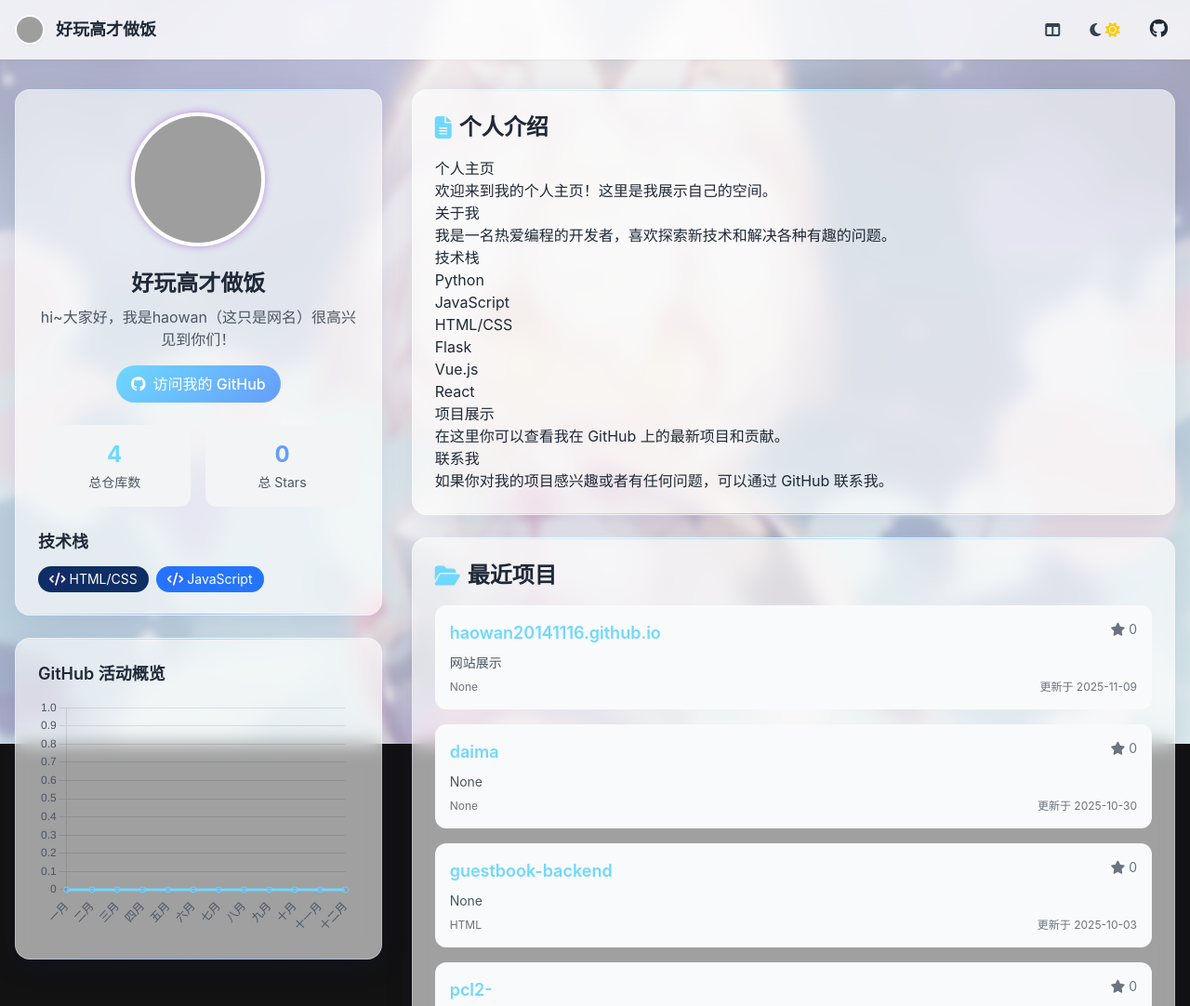
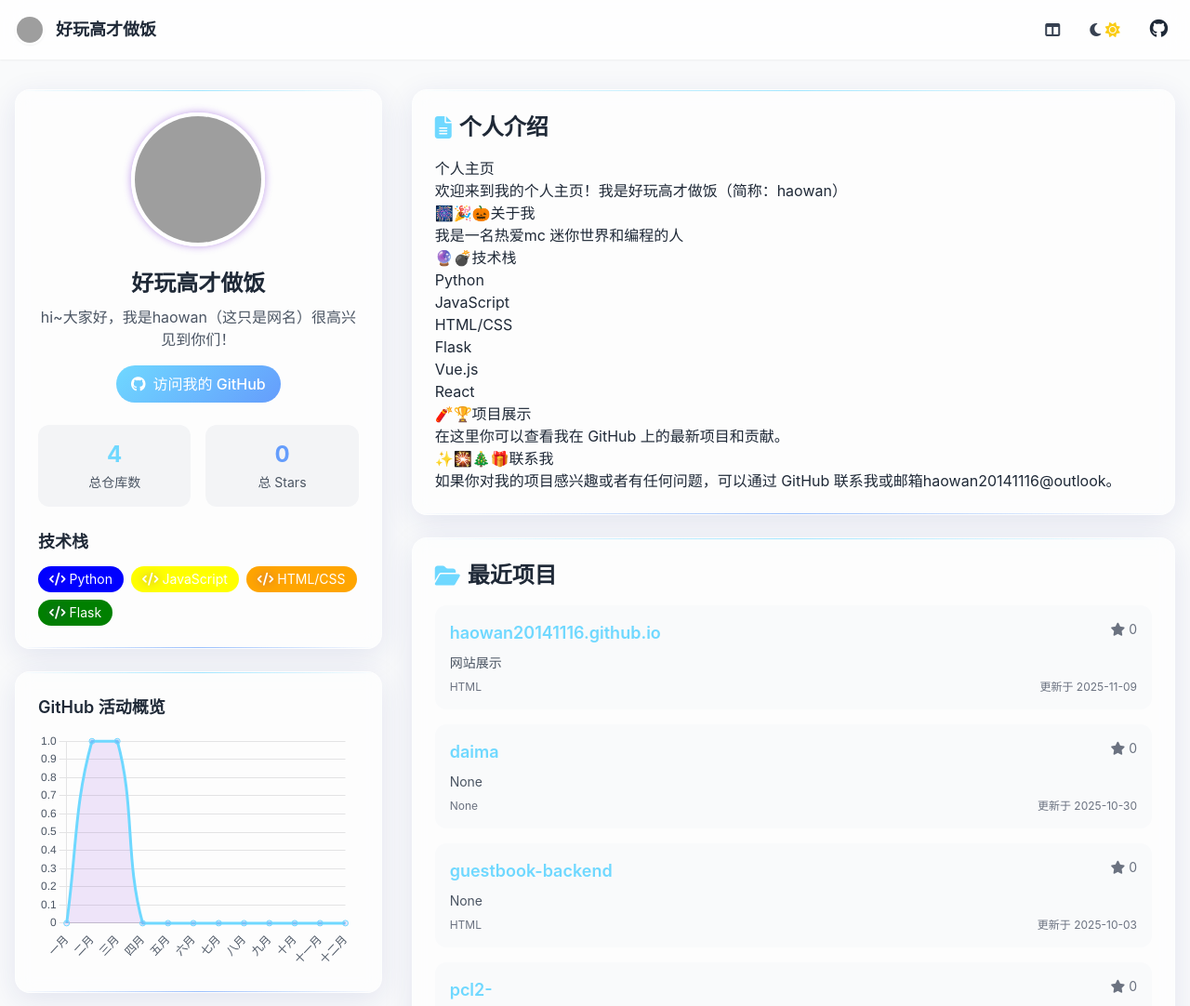
Before and after one commit to haowan20141116/haowan20141116.github.io, a plain HTML site: page index.html in a window 1280 px wide. Shown: the top 1082 px of the page at 93% size. Drawn offline with nearby package versions, Linux system fonts and the light colour scheme; grey boxes are pictures that could not be loaded.

Commit message:
Update static site with latest content

```diff
--- a/index.html
+++ b/index.html
@@ -138,59 +138,35 @@
         /* 背景样式 */
         body {
 
-            background-color: #121212;
-
         }
 
         /* 在没有背景图片时使用默认背景色 */
 
+        body {
+            background-color: #f9fafb; /* bg-gray-50 的实际颜色值 */
+        }
+        body.dark {
+            background-color: #111827; /* bg-gray-900 的实际颜色值 */
+        }
+
 
         /* 背景图片容器 */
         .bg-container {
-
-            position: fixed;
-            top: 0;
-            left: 0;
-            width: 100%;
-            height: 100%;
-            z-index: -1;
-            overflow: hidden;
 
         }
 
         /* 背景图片 */
         .bg-image {
 
-            position: absolute;
-            top: 0;
-            left: 0;
-            width: 100%;
-            height: 100%;
-            background-image: url('好看龙井.png');
-            background-size: cover;
-            background-position: center;
-            filter: blur(4px);
-            transform: scale(1.1); /* 略微放大以避免边缘出现空白 */
-
         }
 
         /* 背景遮罩 */
         .bg-overlay {
 
-            position: absolute;
-            top: 0;
-            left: 0;
-            width: 100%;
-            height: 100%;
-            background-color: #f3f4f6;
-            opacity: 0.6;
-
         }
 
         /* 深色模式下的背景遮罩 */
         .dark .bg-overlay {
-
-            background-color: #121212;
 
         }
 
@@ -316,14 +292,24 @@
                     <div class="flex flex-wrap gap-2">
 
 
-                                <span class="px-3 py-1 rounded-full text-sm flex items-center text-white dark:text-white" style="background-color: #0e2e64;">
+                                <span class="px-3 py-1 rounded-full text-sm flex items-center text-white dark:text-white" style="background-color: blue;">
+                                    <i class="fa-solid fa-code mr-1 tech-icon"></i>
+                                    Python
+                                </span>
+
+                                <span class="px-3 py-1 rounded-full text-sm flex items-center text-white dark:text-white" style="background-color: yellow;">
+                                    <i class="fa-solid fa-code mr-1 tech-icon"></i>
+                                    JavaScript
+                                </span>
+
+                                <span class="px-3 py-1 rounded-full text-sm flex items-center text-white dark:text-white" style="background-color: orange;">
                                     <i class="fa-solid fa-code mr-1 tech-icon"></i>
                                     HTML/CSS
                                 </span>
 
-                                <span class="px-3 py-1 rounded-full text-sm flex items-center text-white dark:text-white" style="background-color: #2575fc;">
+                                <span class="px-3 py-1 rounded-full text-sm flex items-center text-white dark:text-white" style="background-color: green;">
                                     <i class="fa-solid fa-code mr-1 tech-icon"></i>
-                                    JavaScript
+                                    Flask
                                 </span>
 
 
@@ -350,10 +336,10 @@
                     </h2>
                     <div class="prose dark:prose-invert max-w-none" id="readme-content">
                         <h1>个人主页</h1>
-<p>欢迎来到我的个人主页！这里是我展示自己的空间。</p>
-<h2>关于我</h2>
-<p>我是一名热爱编程的开发者，喜欢探索新技术和解决各种有趣的问题。</p>
-<h2>技术栈</h2>
+<p>欢迎来到我的个人主页！我是好玩高才做饭（简称：haowan）</p>
+<h2>🎆🎉🎃关于我</h2>
+<p>我是一名热爱mc 迷你世界和编程的人</p>
+<h2>🔮💣技术栈</h2>
 <ul>
 <li>Python</li>
 <li>JavaScript</li>
@@ -362,10 +348,10 @@
 <li>Vue.js</li>
 <li>React</li>
 </ul>
-<h2>项目展示</h2>
+<h2>🧨🏆项目展示</h2>
 <p>在这里你可以查看我在 GitHub 上的最新项目和贡献。</p>
-<h2>联系我</h2>
-<p>如果你对我的项目感兴趣或者有任何问题，可以通过 GitHub 联系我。</p>
+<h2>✨🎇🎄🎁联系我</h2>
+<p>如果你对我的项目感兴趣或者有任何问题，可以通过 GitHub 联系我或邮箱haowan20141116@outlook。</p>
                     </div>
                 </div>
 
@@ -388,8 +374,8 @@
                                     </div>
                                     <p class="text-gray-600 dark:text-gray-400 text-sm mb-2">网站展示</p>
                                     <div class="flex justify-between items-center text-xs text-gray-500 dark:text-gray-400">
-                                        <span>None</span>
-                                        <span class="update-date" data-date="2025-11-09T05:00:31Z">更新于 2025-11-09</span>
+                                        <span>HTML</span>
+                                        <span class="update-date" data-date="2025-11-09T12:30:13Z">更新于 2025-11-09</span>
                                     </div>
                                 </a>
 
@@ -572,7 +558,7 @@
                         labels: ['一月', '二月', '三月', '四月', '五月', '六月', '七月', '八月', '九月', '十月', '十一月', '十二月'],
                         datasets: [{
                             label: '代码提交',
-                            data: [0, 0, 0, 0, 0, 0, 0, 0, 0, 0, 0, 0],
+                            data: [0, 1, 1, 0, 0, 0, 0, 0, 0, 0, 0, 0],
                             borderColor: isDark ? '#617aff' : '#6fd8ff',
                             backgroundColor: isDark ? 'rgba(168, 85, 247, 0.1)' : 'rgba(106, 17, 203, 0.1)',
                             tension: 0.4,
```
